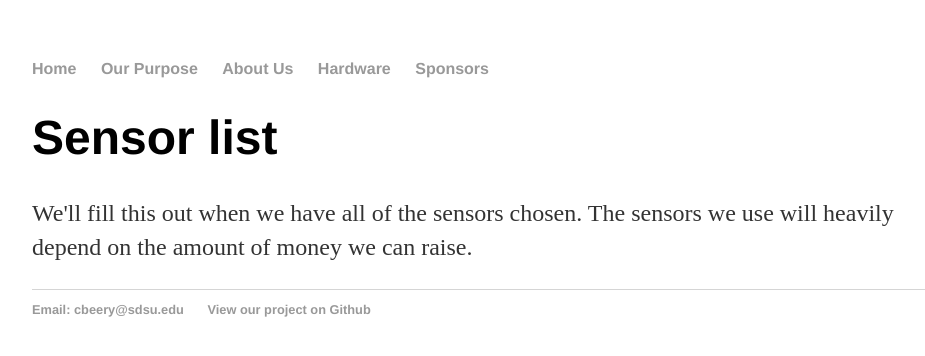
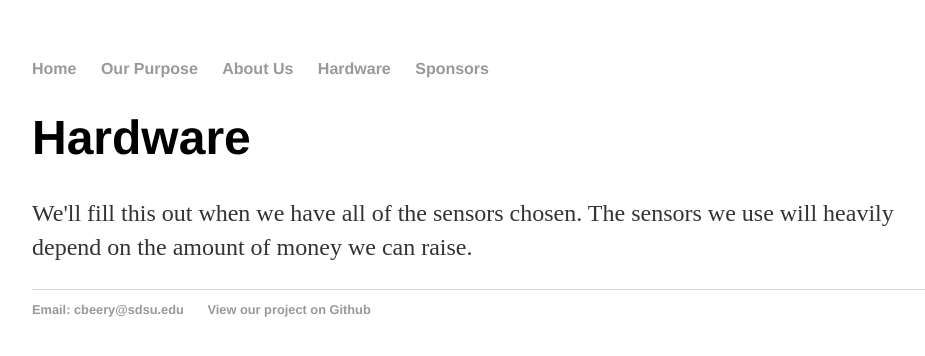
Before and after one commit to ColtonBeery/sarbumblebees, a Jekyll site: the page built from hardware/index.html, in a window 1280 px wide. Shown: the top 356 px of the page, without its empty margins (160-1085 px from the left). Built offline with Jekyll 4.4.1, drawn with Linux system fonts in a browser that asks for light colours.

Commit message:
Fix missing name change in previous commit

```diff
--- a/hardware/index.html
+++ b/hardware/index.html
@@ -3,6 +3,6 @@ layout: default
 title: Hardware - SAR Bumblebees
 ---
 <div class="blurb">
-	<h1>Sensor list</h1>
+	<h1>Hardware</h1>
 	<p>We'll fill this out when we have all of the sensors chosen. The sensors we use will heavily depend on the amount of money we can raise.</p>
 </div><!-- /.blurb -->
```
